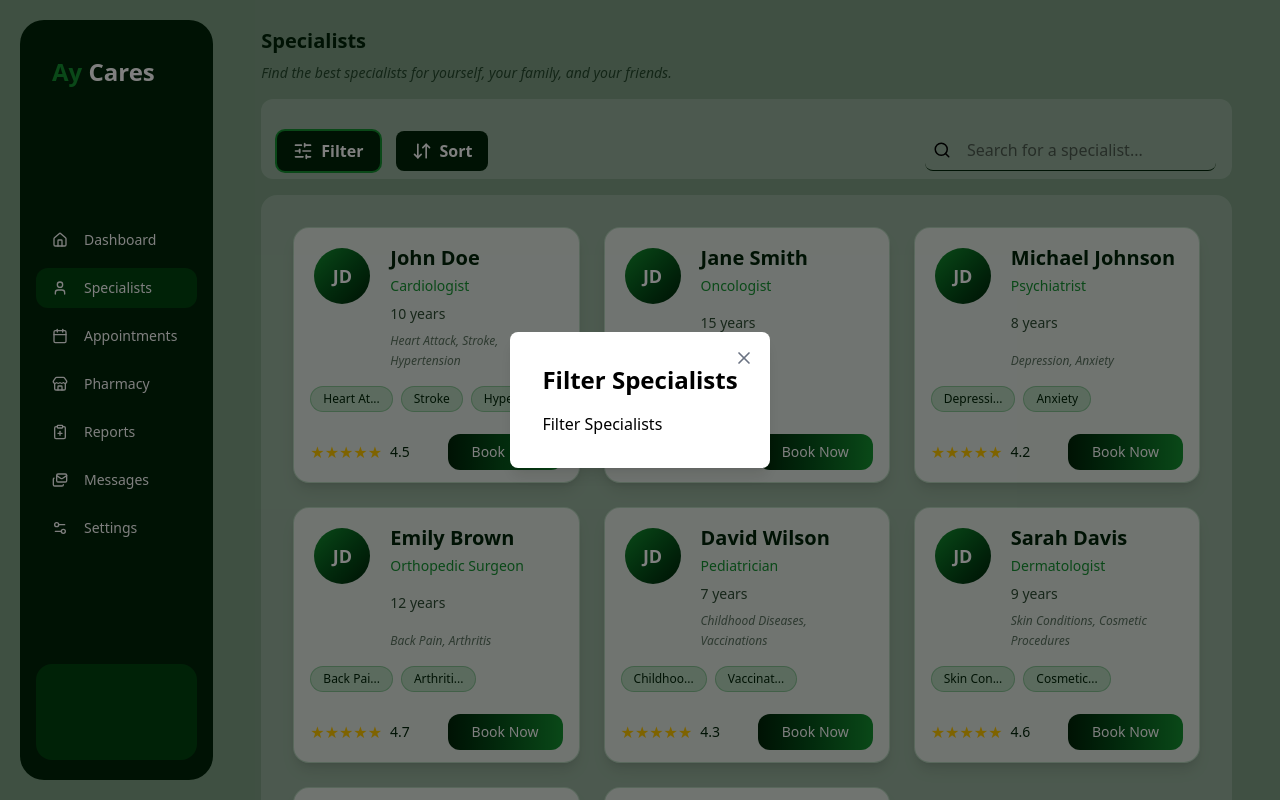
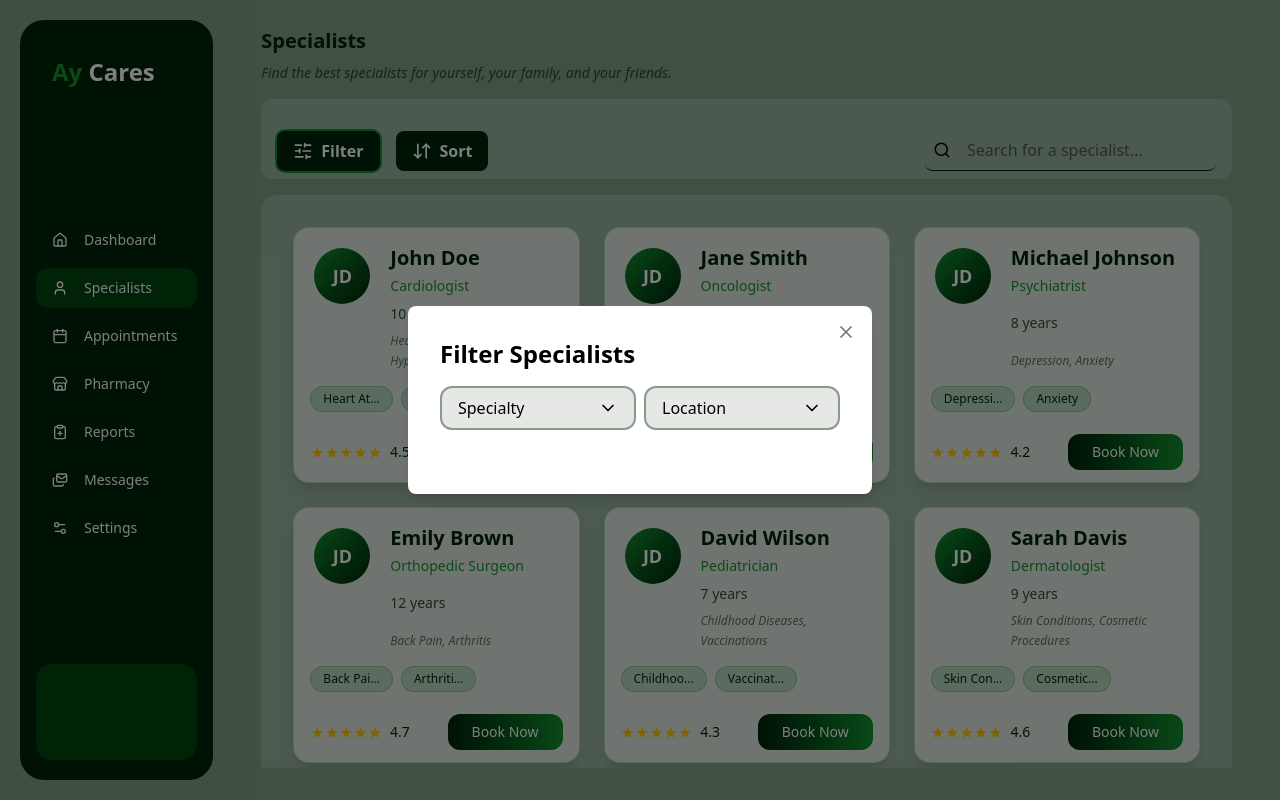
Before and after one commit to AYO557/health-care-project, a React (Vite) app: page /specialists in a window 1280 px wide. Both pictures are taken after a click on the button "Filter". Built offline with nearby package versions, Linux system fonts and the light colour scheme.

Commit message:
add check dropdown component

```diff
--- a/src/app/main/layout.tsx
+++ b/src/app/main/layout.tsx
@@ -20,7 +20,7 @@ const MainLayout: React.FC = () => {
       </div>
 
       <main className="col-span-5 h-full 2xl:p-10 xl:p-8 lg:p-4 overflow-auto">
-        <div className="h-full p-4 space-y-4">
+        <div className="h-full p-4 space-y-4 overflow-auto">
           <Outlet />
         </div>
       </main>
--- /dev/null
+++ b/src/app/main/specialist/components/filter-bar.tsx
@@ -0,0 +1,35 @@
+import Button from "@/components/ui/button";
+import FormInput from "@/components/ui/input";
+import { ArrowDownUp, Search, SlidersHorizontal } from "lucide-react";
+import React from "react";
+
+interface FilterBarProps {
+  setFilterModalOpen: React.Dispatch<React.SetStateAction<boolean>>;
+}
+
+const FilterBar: React.FC<FilterBarProps> = ({ setFilterModalOpen }) => {
+  return (
+    <section className="h-20 py-2 px-4 bg-white/20 rounded-xl flex items-end justify-between">
+      <div className="w-fit flex xl:gap-4 sm:gap-2 gap-1">
+        <Button
+          text="Filter"
+          onClick={() => setFilterModalOpen(true)}
+          startAdornment={<SlidersHorizontal size={20} />}
+        />
+
+        <Button text="Sort" startAdornment={<ArrowDownUp size={20} />} />
+      </div>
+
+      <div className="hidden xl:block">
+        <FormInput
+          type="search"
+          placeholder="Search for a specialist..."
+          id="search"
+          icon={<Search size={20} />}
+        />
+      </div>
+    </section>
+  );
+};
+
+export default FilterBar;
--- a/src/app/main/specialist/components/specialist-card.tsx
+++ b/src/app/main/specialist/components/specialist-card.tsx
@@ -26,7 +26,9 @@ const SpecialistCard: React.FC<Specialist> = ({
             </p>
           </div>
 
-          <p className="text-sm font-medium text-darkgreen/80">{experience}</p>
+          <p className="text-sm font-medium text-darkgreen/80">
+            {experience} years
+          </p>
           <p className="text-xs text-darkgreen/60 italic leading-relaxed">
             {issues.join(", ")}
           </p>
--- a/src/app/main/specialist/libs/constants.ts
+++ b/src/app/main/specialist/libs/constants.ts
@@ -5,7 +5,7 @@ export const specialists: Specialist[] = [
     id: "1",
     name: "John Doe",
     specialization: "Cardiologist",
-    experience: "10 years",
+    experience: 10,
     issues: ["Heart Attack", "Stroke", "Hypertension"],
     rating: 4.5,
   },
@@ -13,7 +13,7 @@ export const specialists: Specialist[] = [
     id: "2",
     name: "Jane Smith",
     specialization: "Oncologist",
-    experience: "15 years",
+    experience: 15,
     issues: ["Cancer"],
     rating: 4.8,
   },
@@ -21,7 +21,7 @@ export const specialists: Specialist[] = [
     id: "3",
     name: "Michael Johnson",
     specialization: "Psychiatrist",
-    experience: "8 years",
+    experience: 8,
     issues: ["Depression", "Anxiety"],
     rating: 4.2,
   },
@@ -29,7 +29,7 @@ export const specialists: Specialist[] = [
     id: "4",
     name: "Emily Brown",
     specialization: "Orthopedic Surgeon",
-    experience: "12 years",
+    experience: 12,
     issues: ["Back Pain", "Arthritis"],
     rating: 4.7,
   },
@@ -37,7 +37,7 @@ export const specialists: Specialist[] = [
     id: "5",
     name: "David Wilson",
     specialization: "Pediatrician",
-    experience: "7 years",
+    experience: 7,
     issues: ["Childhood Diseases", "Vaccinations"],
     rating: 4.3,
   },
@@ -45,7 +45,7 @@ export const specialists: Specialist[] = [
     id: "6",
     name: "Sarah Davis",
     specialization: "Dermatologist",
-    experience: "9 years",
+    experience: 9,
     issues: ["Skin Conditions", "Cosmetic Procedures"],
     rating: 4.6,
   },
@@ -53,7 +53,7 @@ export const specialists: Specialist[] = [
     id: "7",
     name: "Robert Taylor",
     specialization: "Neurologist",
-    experience: "11 years",
+    experience: 11,
     issues: ["Brain Disorders", "Nervous System Diseases"],
     rating: 4.4,
   },
@@ -61,7 +61,7 @@ export const specialists: Specialist[] = [
     id: "8",
     name: "Jennifer Anderson",
     specialization: "Gynecologist",
-    experience: "10 years",
+    experience: 10,
     issues: ["Women's Health", "Reproductive Issues"],
     rating: 4.5,
   },
@@ -69,7 +69,7 @@ export const specialists: Specialist[] = [
     id: "9",
     name: "Daniel Martinez",
     specialization: "Endocrinologist",
-    experience: "13 years",
+    experience: 13,
     issues: ["Diabetes", "Hormonal Disorders"],
     rating: 4.7,
   },
@@ -77,7 +77,7 @@ export const specialists: Specialist[] = [
     id: "10",
     name: "Laura Thompson",
     specialization: "Ophthalmologist",
-    experience: "14 years",
+    experience: 14,
     issues: ["Eye Disorders", "Vision Problems"],
     rating: 4.9,
   },
@@ -85,7 +85,7 @@ export const specialists: Specialist[] = [
     id: "11",
     name: "Christopher White",
     specialization: "Urologist",
-    experience: "11 years",
+    experience: 11,
     issues: ["Urinary Tract Disorders", "Male Reproductive Health"],
     rating: 4.6,
   },
@@ -93,7 +93,7 @@ export const specialists: Specialist[] = [
     id: "12",
     name: "Amanda Lee",
     specialization: "Dentist",
-    experience: "10 years",
+    experience: 10,
     issues: ["Oral Health", "Dental Procedures"],
     rating: 4.5,
   },
@@ -101,7 +101,7 @@ export const specialists: Specialist[] = [
     id: "13",
     name: "Brian Hall",
     specialization: "Allergist",
-    experience: "9 years",
+    experience: 9,
     issues: ["Allergies", "Immunology"],
     rating: 4.4,
   },
@@ -109,7 +109,7 @@ export const specialists: Specialist[] = [
     id: "14",
     name: "Samantha Clark",
     specialization: "Nutritionist",
-    experience: "8 years",
+    experience: 8,
     issues: ["Dietary Advice", "Nutritional Disorders"],
     rating: 4.3,
   },
@@ -117,7 +117,7 @@ export const specialists: Specialist[] = [
     id: "15",
     name: "Matthew King",
     specialization: "Physical Therapist",
-    experience: "7 years",
+    experience: 7,
     issues: ["Rehabilitation", "Musculoskeletal Disorders"],
     rating: 4.2,
   },
--- a/src/app/main/specialist/libs/types.ts
+++ b/src/app/main/specialist/libs/types.ts
@@ -1,7 +1,7 @@
 export interface BaseSpecialist {
   name: string;
   specialization: string;
-  experience: string;
+  experience: number;
   issues: string[];
   rating: number;
 }
--- a/src/app/main/specialist/pages/specialists-dashboard.tsx
+++ b/src/app/main/specialist/pages/specialists-dashboard.tsx
@@ -2,10 +2,9 @@ import React from "react";
 import PageHeader from "../../components/page-header";
 import SpecialistCard from "../components/specialist-card";
 import { specialists } from "../libs/constants";
-import Button from "@/components/ui/button";
-import { ArrowDownUp, Search, SlidersHorizontal } from "lucide-react";
-import FormInput from "@/components/ui/input";
 import Modal from "@/components/ui/modal/modal";
+import FilterBar from "../components/filter-bar";
+import CheckDropdown from "@/components/ui/check-dropdown";
 
 const SpecialistsPage: React.FC = () => {
   const [isFilterModalOpen, setFilterModalOpen] = React.useState(false);
@@ -17,32 +16,13 @@ const SpecialistsPage: React.FC = () => {
         desc="Find the best specialists for yourself, your family, and your friends."
       />
 
-      {/* Filter bar */}
-      <section className="h-20 py-2 px-4 bg-white/20 rounded-xl flex items-end justify-between">
-        <div className="w-fit flex xl:gap-4 sm:gap-2 gap-1">
-          <Button
-            text="Filter"
-            onClick={() => setFilterModalOpen(true)}
-            startAdornment={<SlidersHorizontal size={20} />}
-          />
+      <FilterBar setFilterModalOpen={setFilterModalOpen} />
 
-          <Button text="Sort" startAdornment={<ArrowDownUp size={20} />} />
-        </div>
-
-        <div className="hidden xl:block">
-          <FormInput
-            type="search"
-            placeholder="Search for a specialist..."
-            id="search"
-            icon={<Search size={20} />}
-          />
-        </div>
-      </section>
-
-      <main className="bg-white/20 h-[95%] overflow-y-auto rounded-2xl xl:p-8 lg:p-6 md:p-4 p-3 grid 2xl:grid-cols-4 xl:grid-cols-3 lg:grid-cols-2 grid-cols-1 gap-6 auto-rows-min">
+      <main className="bg-white/20 overflow-y-auto rounded-2xl xl:p-8 lg:p-6 md:p-4 p-3 grid 2xl:grid-cols-4 xl:grid-cols-3 lg:grid-cols-2 grid-cols-1 gap-6 auto-rows-min">
         {specialists.slice(0, 8).map((specialist) => (
           <SpecialistCard key={specialist.id} {...specialist} />
         ))}
+      </main>
 
       <Modal
         isOpen={isFilterModalOpen}
@@ -51,9 +31,53 @@ const SpecialistsPage: React.FC = () => {
           setFilterModalOpen(false);
         }}
       >
-          <p>Filter Specialists</p>
+        <article className="space-y-4 min-w-[400px]">
+          <div className="grid grid-cols-2 gap-2">
+            <CheckDropdown
+              label="Specialty"
+              options={[
+                {
+                  label: "Cardiologist",
+                  value: "cardiologist",
+                },
+                {
+                  label: "Dermatologist",
+                  value: "dermatologist",
+                },
+                {
+                  label: "Endocrinologist",
+                  value: "endocrinologist",
+                },
+              ]}
+            />
+            <CheckDropdown
+              label="Location"
+              options={[
+                {
+                  label: "Nigeria",
+                  value: "nigeria",
+                },
+                {
+                  label: "Ghana",
+                  value: "ghana",
+                },
+                {
+                  label: "Kenya",
+                  value: "kenya",
+                },
+              ]}
+            />
+          </div>
+          <div className="grid grid-cols-2 gap-2">
+            {/* <CheckDropdown />
+            <CheckDropdown /> */}
+          </div>
+          <div className="grid grid-cols-2 gap-2">
+            {/* <CheckDropdown />
+            <CheckDropdown /> */}
+          </div>
+        </article>
       </Modal>
-      </main>
     </>
   );
 };
--- /dev/null
+++ b/src/components/ui/check-dropdown.tsx
@@ -0,0 +1,77 @@
+import { Check, ChevronDown } from "lucide-react";
+import React from "react";
+
+type Option = {
+  value: string;
+  label: string;
+};
+
+interface CheckDropdownProps {
+  options: Option[];
+  label: string;
+}
+
+const CheckDropdown: React.FC<CheckDropdownProps> = ({ options, label }) => {
+  const [isOpen, setIsOpen] = React.useState(false);
+  const [selectedOptions, setSelectedOptions] = React.useState<Option[]>([]);
+
+  // add or remove option from selected options
+  const handleOptionClick = (option: Option) => {
+    console.log(option);
+    setSelectedOptions((prevSelectedOptions) => {
+      // check if option is already selected
+      if (prevSelectedOptions.includes(option)) {
+        // filter out option from selected options
+        return prevSelectedOptions.filter((o) => o !== option);
+      }
+      // add option to selected options
+      else {
+        // add option to selected options
+        return [...prevSelectedOptions, option];
+      }
+    });
+  };
+
+  return (
+    <div className="relative border-2 border-darkgreen/40 bg-darkgreen/10 rounded-xl px-4 p-2 cursor-pointer">
+      <label
+        onClick={() => setIsOpen(!isOpen)}
+        className="flex justify-between items-center font-medium"
+      >
+        <span>{label}</span>
+
+        <ChevronDown
+          className={`transition-all duration-300 ${
+            isOpen ? "rotate-180" : "rotate-0"
+          }`}
+          size={20}
+        />
+      </label>
+
+      {/* dropdown */}
+      <ul
+        className={`absolute top-full border-2 border-darkgreen/40 bg-white w-full left-0 mt-2 rounded-lg transition-all duration-300 ${
+          isOpen ? "block" : "hidden"
+        }`}
+      >
+        {options.map((option) => (
+          <li
+            onClick={() => handleOptionClick(option)}
+            key={option.value}
+            className="flex items-center gap-2 p-1 px-2 hover:bg-darkgreen/10"
+          >
+            <Check
+              className={`${
+                selectedOptions.includes(option) ? "opacity-100" : "opacity-0"
+              }`}
+              size={20}
+            />
+            <span>{option.label}</span>
+          </li>
+        ))}
+      </ul>
+    </div>
+  );
+};
+
+export default CheckDropdown;
```
Lines whose indentation alone changed are shown as unchanged.
